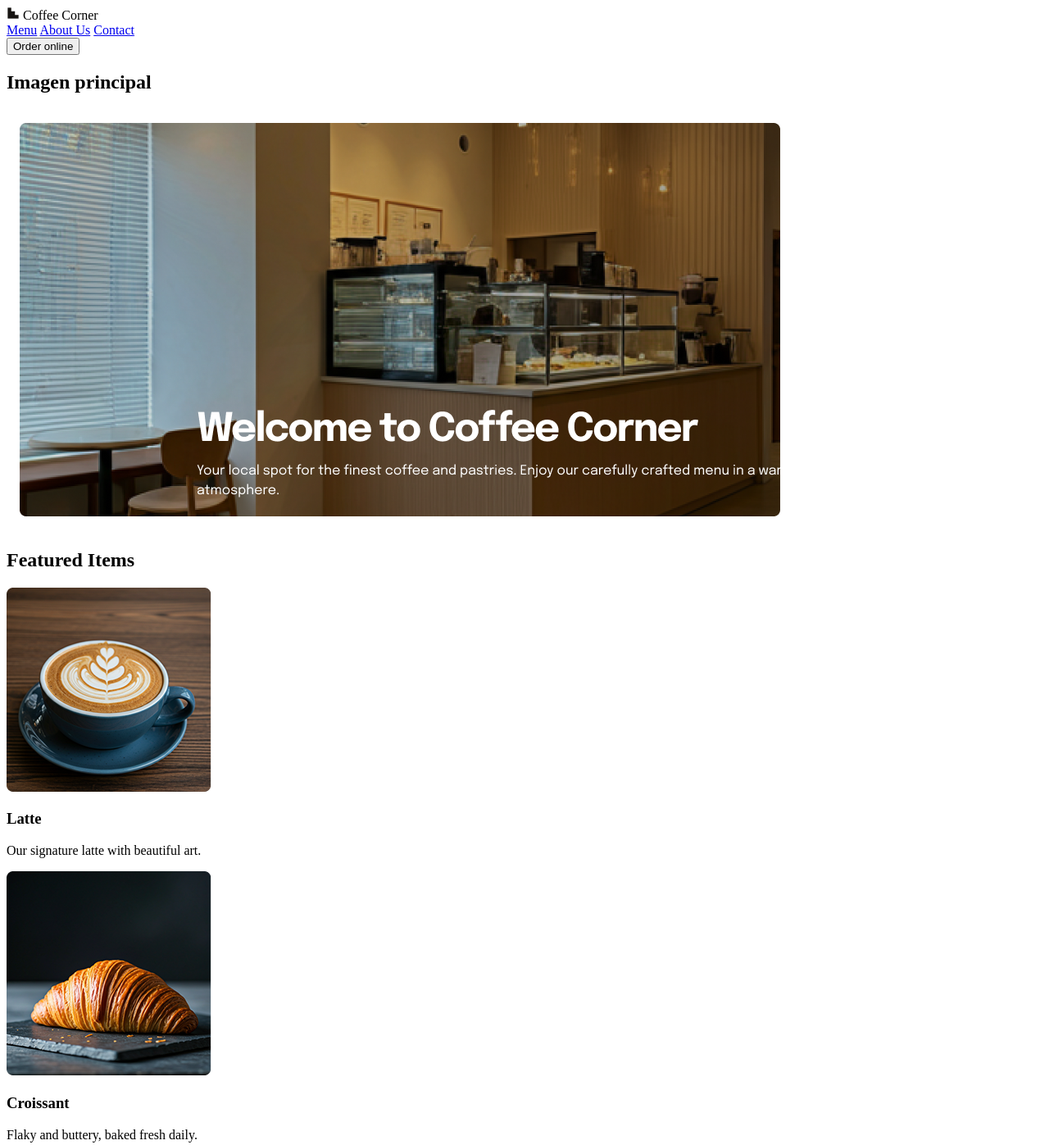
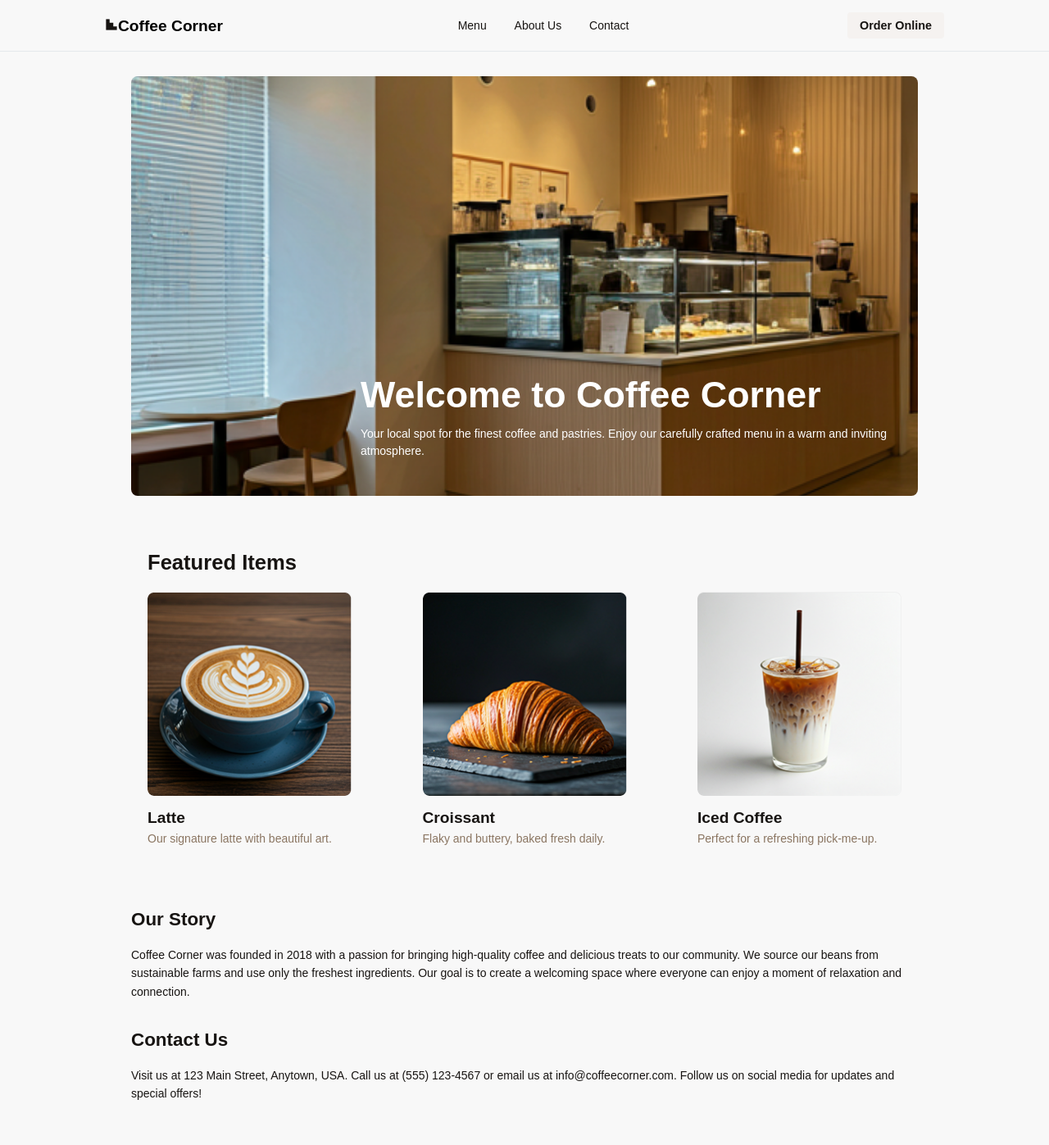
Before and after one commit to hugo0114/examenWEBQ1, a plain HTML site: page index.html in a window 1280 px wide. Shown: the top 1397 px of the page at 82% size. Drawn offline with Linux system fonts and the light colour scheme; files whose address does not match are found by name.

Commit message:
Update index.html to English and restructure content

```diff
--- a/index.html
+++ b/index.html
@@ -1,82 +1,96 @@
 <!DOCTYPE html>
-<html lang="es">
-
-<head>
+<html lang="en"> <head>
     <meta charset="UTF-8">
     <meta name="viewport" content="width=device-width, initial-scale=1.0">
-    <title>CAFETERIA</title>
-    <link rel="stylesheet" href="material/css/style.css">
+    <title>COFFEE SHOP</title>
+     <link rel="stylesheet" href="material\css\header.css">
+     <link rel="stylesheet" href="material\css\body.css">
+     <link rel="stylesheet" href="material\css\seccionPrincipal.css">
+     <link rel="stylesheet" href="material\css\cartas.css">
+     <link rel="stylesheet" href="material\css\informacion.css">
+     <link rel="stylesheet" href="material\css\footer.css">
 </head>
 
 <body>
-    <header>
-        <div class="logo">
-            <img src="material/img/Depth%204%2C%20Frame%200%20%281%29.png" alt="">
-            <span>Coffee Corner</span>
+    <header class="encabezado">
+        <div class="logoContenedor">
+           <a href="index.html"> <img src="material\img\logo.png" alt="logo image"></a>
+           <a href="index.html"> <span>Coffee Corner</span></a>
         </div>
 
-        <nav>
+        <nav class="navegacion">
             <a href="#">Menu</a>
             <a href="#">About Us</a>
             <a href="#">Contact</a>
         </nav>
 
         <div>
-            <button class="boton">Order online</button>
+            <button class="botonPedido">Order Online</button>
         </div>
     </header>
 
-    <section class="foto_grande">
-        <h2>Imagen principal</h2>
-        <img src="material/img/Depth%204%2C%20Frame%200.png" alt="foto grande">
+   <section class="seccion">
+    <div class="seccionContenido">
+        <img src="material\img\BannerPrincipal.png" alt="baner Cafeteria">
+
+        <div class="texto-superpuesto">
+            <h1>Welcome to Coffee Corner</h1>
+            <p>Your local spot for the finest coffee and pastries.
+         Enjoy our carefully crafted menu in a warm and inviting atmosphere.</p>
+        </div>
+
+    </div>
     </section>
 
-    <section class="featured">
+    <section class="destacados">
         <h2>Featured Items</h2>
-
-        <div class="carta">
-            <article class="card">
-                <img src="material/img/Depth%207%2C%20Frame%200.png" alt="cafe">
+        <div class="productosContenedor">
+            <article class="tarjetaProducto">
+                <img src="material\img\coffe.png" alt="coffee">
                 <h3>Latte</h3>
                 <p>Our signature latte with beautiful art.</p>
             </article>
 
-            <article class="carta">
-                <img src="material/img/Depth%207%2C%20Frame%200%20%282%29.png" alt="pan">
+            <article class="tarjetaProducto">
+                <img src="material\img\break.png" alt="bread">
                 <h3>Croissant</h3>
                 <p>Flaky and buttery, baked fresh daily.</p>
             </article>
 
-            <article class="carta">
-                <img src="material/img/Depth%207%2C%20Frame%200%20%283%29.png" alt="cafe helado">
+            <article class="tarjetaProducto">
+                <img src="material\img\iceCoffe.png" alt="iced coffee">
                 <h3>Iced Coffee</h3>
                 <p>Perfect for a refreshing pick-me-up.</p>
             </article>
         </div>
     </section>
 
-    <section class="informacion">
+    <section class="informacionExtra">
         <div class="historia">
             <h2>Our Story</h2>
-            <p>Coffee Corner was founded in 2018 with a passion for bringing high-quality coffee and delicious treats to
-                our community. We source our beans from sustainable farms and use only the freshest ingredients. Our
-                goal is to create a welcoming space where everyone can enjoy a moment of relaxation and connection.</p>
+            <p>Coffee Corner was founded in 2018 with a passion for
+                bringing high-quality coffee and delicious treats to our community.
+                 We source our beans from sustainable farms and use only the freshest
+                  ingredients. Our goal is to create
+                 a welcoming space where everyone
+                  can enjoy a moment of relaxation and connection.</p>
         </div>
 
         <div class="contacto">
             <h2>Contact Us</h2>
-            <p>Visit us at 123 Main Street, Anytown, USA. Call us at (555) 123-4567 or email us at
-                info@coffeecorner.com. Follow us on social media for updates and special offers!</p>
+            <p>Visit us at 123 Main Street, Anytown, USA. Call us at (555) 123-4567 or email us at info@coffeecorner.com. Follow us on social media for updates and special offers!</p>
         </div>
     </section>
 
-    <footer>
-        <div class="links_acceso">
+<footer class="piePagina">
+    <div>
+        <div class="enlacesLegales">
             <a href="#">Privacy Policy</a>
             <a href="#">Terms of Service</a>
         </div>
-        <p>© 2024 Coffee Corner. All rights reserved.</p>
-    </footer>
+
+    </div>
+    <p class="derechosReservados">© 2024 Coffee Corner. All rights reserved.</p>
+</footer>
 </body>
-
 </html>
```
